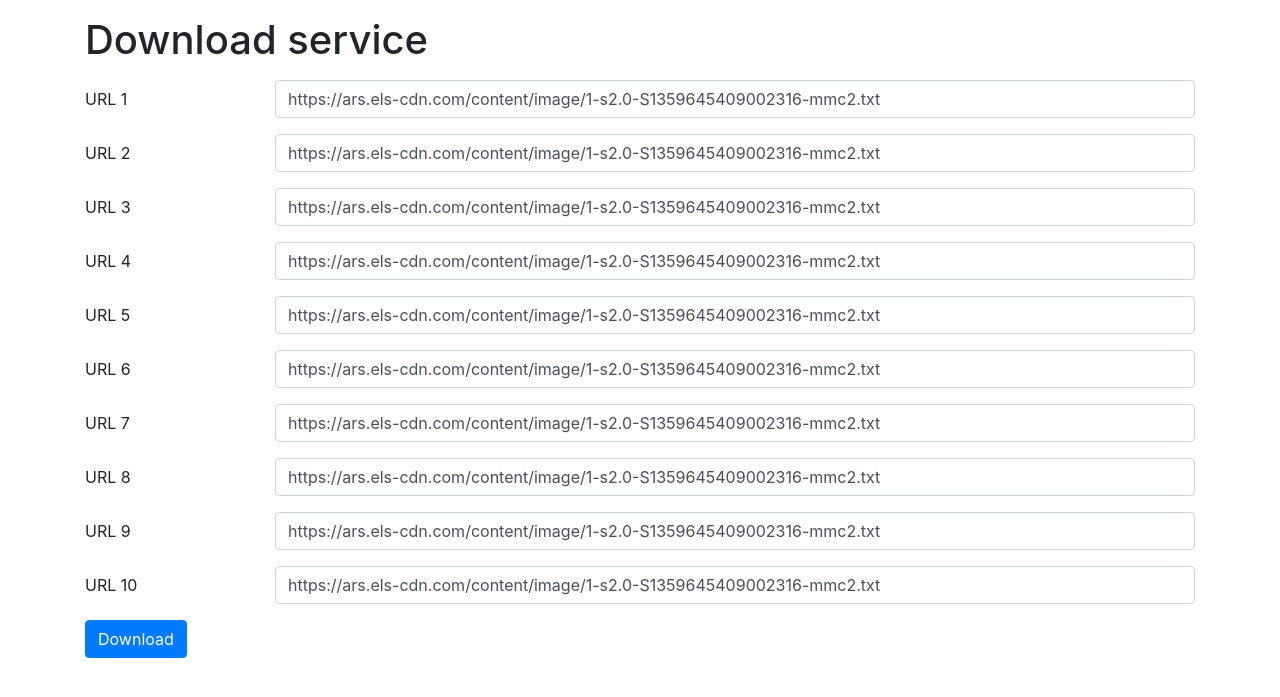
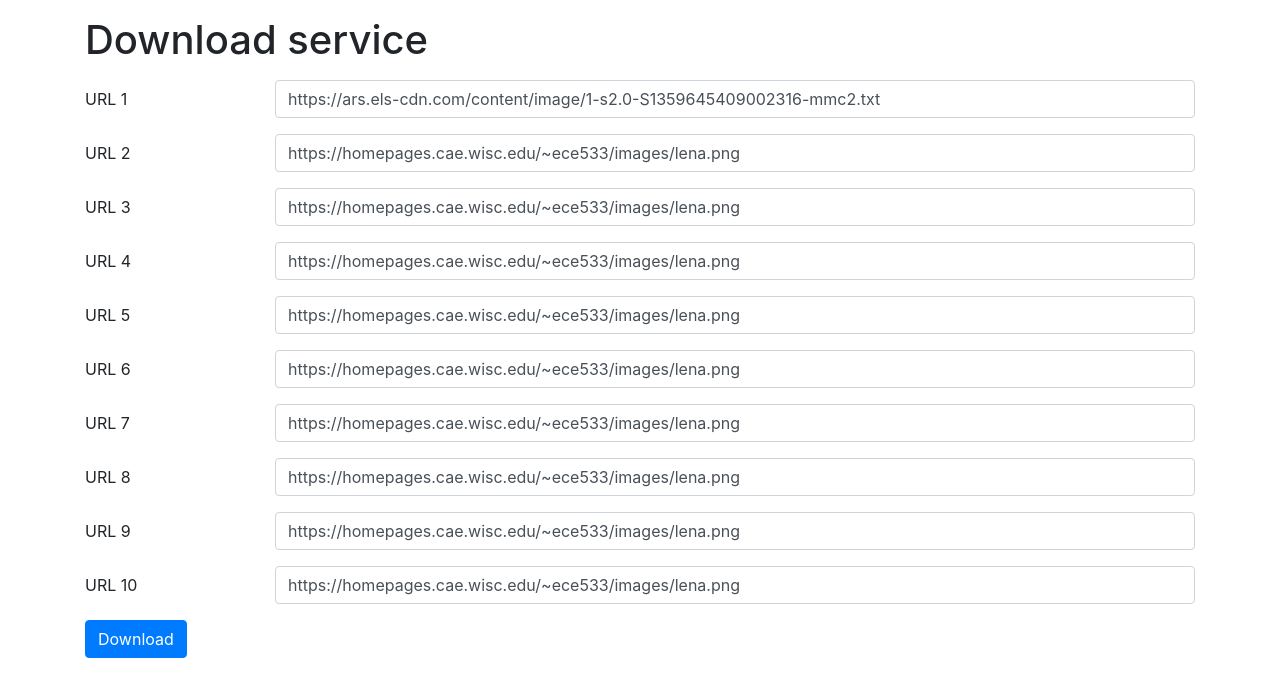
Before and after one commit to ilmannafian04/d2og, a Django app: page / in a window 1280 px wide. Shown: the part 56-753 px from the top of the page. Run offline with Django 3.2, Linux system fonts and the light colour scheme; some libraries are stand-ins or nearby versions.

Commit message:
placeholder download 1 decently sized file and 9 small file

```diff
--- a/d2og_fe/producer/templates/index.html
+++ b/d2og_fe/producer/templates/index.html
@@ -10,7 +10,12 @@
                     <label for="file-{{ i }}" class="col-sm-2 col-form-label">URL {{ i|add:"1" }}</label>
                     <div class="col-sm-10">
                         <input type="url" class="form-control" id="file-{{ i }}" name="urls"
-                               value="https://ars.els-cdn.com/content/image/1-s2.0-S1359645409002316-mmc2.txt">
+                                {% if forloop.counter0 == 0 %}
+                               value="https://ars.els-cdn.com/content/image/1-s2.0-S1359645409002316-mmc2.txt"
+                                {% else %}
+                               value="https://homepages.cae.wisc.edu/~ece533/images/lena.png"
+                                {% endif %}
+                        >
                     </div>
                 </div>
             {% endfor %}
```
